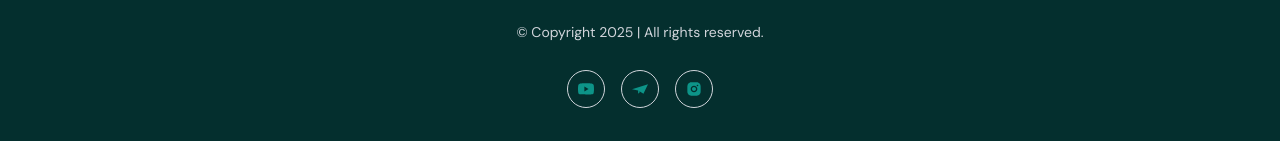
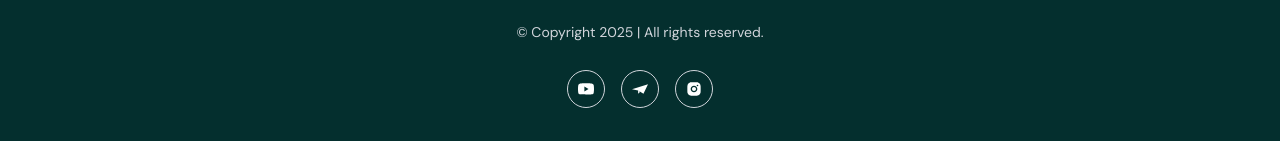
Before and after one commit to Guilherme-Rigobello/cristal-terapias, a React (Vite) app: page / in a window 1280 px wide. Shown: the part 3603-3744 px from the top of the page. Built offline with nearby package versions, Linux system fonts and the light colour scheme.

Commit message:
icon color

```diff
--- a/src/pages/Footer.jsx
+++ b/src/pages/Footer.jsx
@@ -17,17 +17,17 @@ function Footer() {
         <SocialLink
           href='https://youtube.com/@lucianerigobello.terapias'
           icon={SiYoutube}
-          className='border-gray-300 text-gray-100 text-base'
+          className='border-gray-300 text-white text-base'
         />
         <SocialLink
           href='mailto:lucianerigobello.terapias@gmail.com'
           icon={SiMinutemailer}
-          className='border-gray-300 text-gray-100 text-base mx-4'
+          className='border-gray-300 text-white text-base mx-4'
         />
         <SocialLink
           href='https://instagram.com/lucianerigobelloterapias'
           icon={RiInstagramFill}
-          className='border-gray-300 text-gray-100 text-base'
+          className='border-gray-300 text-white text-base'
         />
       </div>
     </footer>
```
